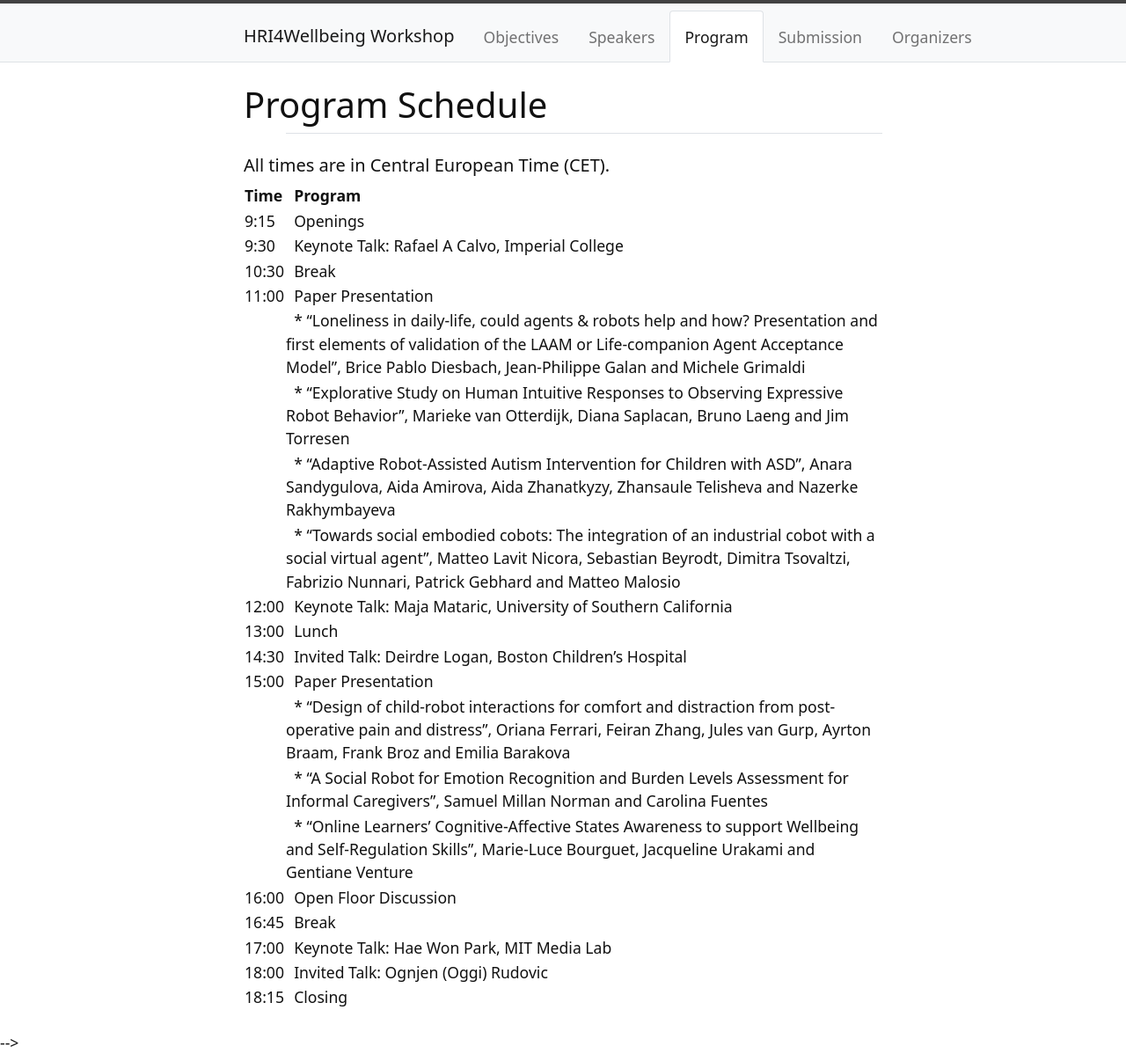
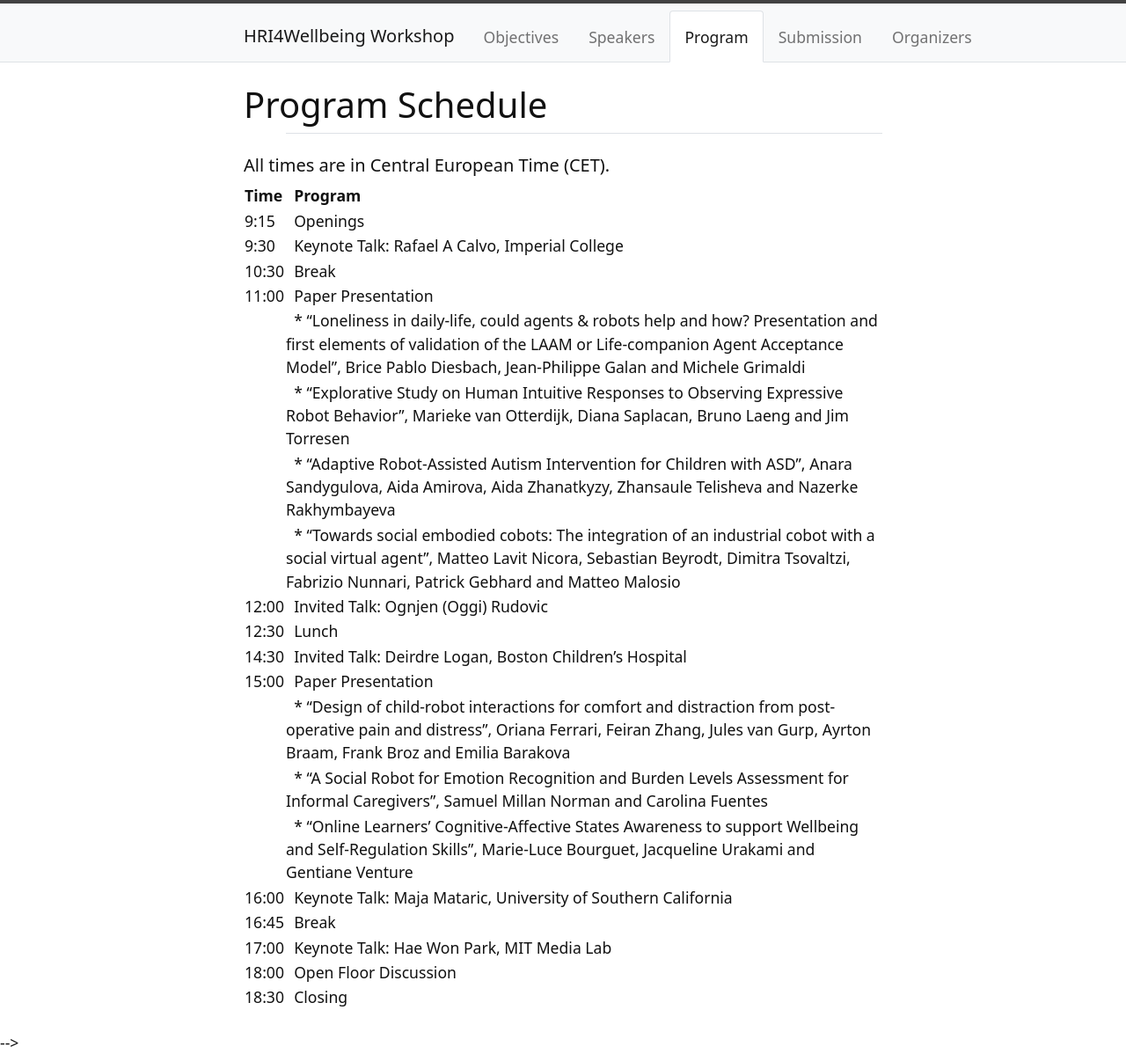
Before and after one commit to hri4wellbeing/hri4wellbeing.github.io, a Jekyll site: the page built from content/3-program.md, in a window 1280 px wide. Shown: the whole page at 88% size. Built offline with Jekyll 4.4.1, drawn with Linux system fonts in a browser that asks for light colours.

Commit message:
Update 3-program.md

```diff
--- a/content/3-program.md
+++ b/content/3-program.md
@@ -16,15 +16,15 @@ nav: Program
 |            | &nbsp; * "Explorative Study on Human Intuitive Responses to Observing Expressive Robot Behavior", Marieke van Otterdijk, Diana Saplacan, Bruno Laeng and Jim Torresen |
 |            | &nbsp; * "Adaptive Robot-Assisted Autism Intervention for Children with ASD", Anara Sandygulova, Aida Amirova, Aida Zhanatkyzy, Zhansaule Telisheva and Nazerke Rakhymbayeva |
 |            | &nbsp; * "Towards social embodied cobots: The integration of an industrial cobot with a social virtual agent", Matteo Lavit Nicora, Sebastian Beyrodt, Dimitra Tsovaltzi, Fabrizio Nunnari, Patrick Gebhard and Matteo Malosio |
-| 12:00      | &nbsp; Keynote Talk:  Maja Mataric, University of Southern California          |
-| 13:00      | &nbsp; Lunch            |
+| 12:00      | &nbsp; Invited Talk: Ognjen (Oggi) Rudovic          |
+| 12:30      | &nbsp; Lunch            |
 | 14:30      | &nbsp; Invited Talk: Deirdre Logan, Boston Children's Hospital                 |
 | 15:00      | &nbsp; Paper Presentation |
 |            | &nbsp; * "Design of child-robot interactions for comfort and distraction from post-operative pain and distress", Oriana Ferrari, Feiran Zhang, Jules van Gurp, Ayrton Braam, Frank Broz and Emilia Barakova |
 |            | &nbsp; * "A Social Robot for Emotion Recognition and Burden Levels Assessment for Informal Caregivers", Samuel Millan Norman and Carolina Fuentes|
 |            | &nbsp; * "Online Learners’ Cognitive-Affective States Awareness to support Wellbeing and Self-Regulation Skills", Marie-Luce Bourguet, Jacqueline Urakami and Gentiane Venture |
-| 16:00      | &nbsp; Open Floor Discussion |
+| 16:00      | &nbsp; Keynote Talk:  Maja Mataric, University of Southern California |
 | 16:45      | &nbsp; Break                 |
 | 17:00      | &nbsp; Keynote Talk: Hae Won Park, MIT Media Lab          |
-| 18:00      | &nbsp; Invited Talk: Ognjen (Oggi) Rudovic          |
-| 18:15      | &nbsp; Closing               |
+| 18:00      | &nbsp; Open Floor Discussion           |
+| 18:30      | &nbsp; Closing               |
```
